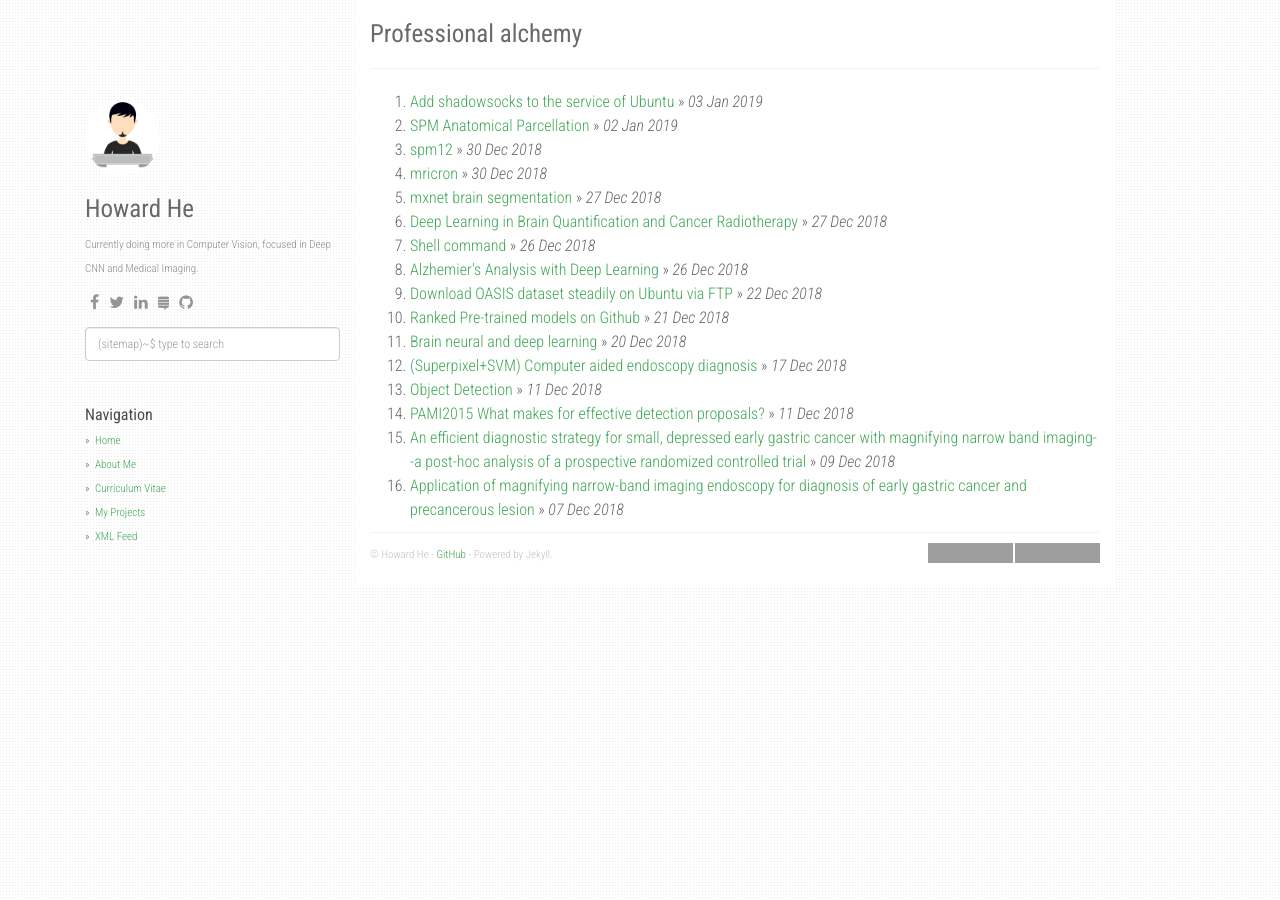
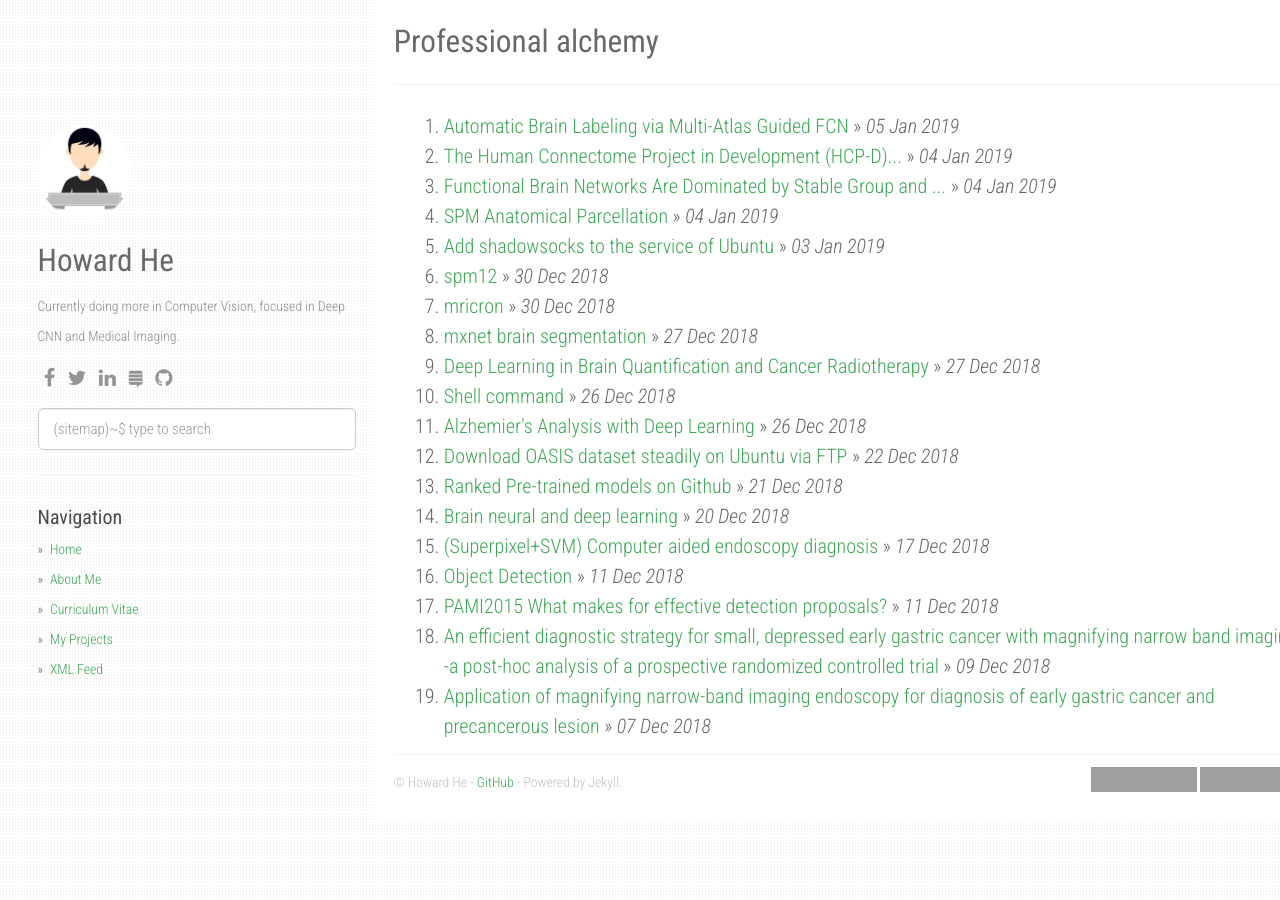
Before and after one commit to howardchina/howardchina.github.io, a Jekyll site: the page built from index.html, in a window 1280 px wide. Built offline with Jekyll 4.4.1, drawn with Linux system fonts in a browser that asks for light colours; nearby versions of some CDN libraries; the list of posts is cut into pages by our own code; some of the changed lines change nothing that is shown; grey boxes are pictures that could not be loaded.

Commit message:
fast update

```diff
--- a/_posts/2018-12-30-spm-tzourriomazoyer-2002.md
+++ b/_posts/2018-12-30-spm-tzourriomazoyer-2002.md
@@ -1,7 +1,7 @@
 ---
 layout: post
 title:  SPM Anatomical Parcellation
-date:   2019-01-02 15:47:00 +0800
+date:   2019-01-04 15:27:00 +0800
 categories: [brain,tools]
 ---
 
@@ -71,12 +71,113 @@ MRI brain template from Montreal Neurological Institue database.
 * software (Voxeline, Diallo, 1998)
 * 3D tracking and drawing of anatomical landmarks both on the external surface of the hemisphere and on any incidence.
 
-*Regions Drawing*
+***Regions Drawing***
 
-
+* draw manually every 2 mm on axial slices (Fig. 3 and 4).
+* sulci landmarks were used as the limits of the ROI on the outer surface of the brain.
+* inner boundaries were traced along the sulci internal course, starting from the landmark.
 
 ![1546413558671]({{site.url}}/static/img/posts/1546413558671.png)
 
 ![1546413670001]({{site.url}}/static/img/posts/1546413670001.png)
 
+*3D Anatomical Volumes of Interest (AVOI)*
+
+* each region was two dimensionally filled using 4邻域联通
+* each anatomical regiona 3D AVOI was created
+* the 1-mm<sup>3</sup> volume was calculated using the nearest neighbor interpolation
+* Each AVOI was then given a gray-level code
+
+*Automated Anatomical Labeling*
+
+three procedures for automatic anatomical labeling of the functional activation map:
+
+* local maxima labeling
+* extended local maxima labeling
+* cluster labeling
+
+preparation: spatially normalized using MNI template
+
+1. functional map is thresholded
+2. both the local maxima and the clusters are extracted
+
+illustrated in Fig. 5.
+
 ![1546413958522]({{site.url}}/static/img/posts/1546413958522.png)
+
+*SPM Anatomical Labeling Interface*
+
+**MNI SINGLE-SUBJECT BRAIN PARCELLATION**
+
+**Sulci Identification**
+
+![1546586246315]({{site.url}}/static/img/posts/1546586246315.png)
+
+*Lateral Surface of the Hemispheres*
+
+* the central region
+* the frontal lobe
+* the temporal lobe
+* the parietal lobe and occipital lobe
+
+*Internal Surface of the Hemispheres*
+
+* Frontal lobe
+* Occipital lobe
+
+*Inferior Surface of the Hemisphere*
+
+* Frontal lobe
+* Temporal lobe
+
+**Regions Definition**
+
+*Central Region*
+
+* Precentral gyrus and postcentral gyrus
+* Rolandic operculum
+
+*Frontal Lobe Lateral Cortex*
+
+* The superior, middle, and inferior frontal gyri.
+* The medial surface of the frontal lobe
+* The orbital part of the frontal lobe
+
+*Temporal Lobe*
+
+* Planimetry
+* Lateral cortex
+
+Parietal Lobe
+
+* Lateral surface
+* Medial surface
+
+Occipital Lobe
+
+* Lateral surface
+* Medial surface
+
+The Limbic Lobe
+
+* The cingulate regions
+* The temporal pole
+* The hippocampal and parahippocampal regions
+
+*The Insula and Subcortical Gray Nuclei*
+
+**Application to Functional Activation Labeling**
+
+![1546586215513]({{site.url}}/static/img/posts/1546586215513.png)
+
+**DISSCUSSION**
+
+*Anatomical Issures*
+
+* MNI single-subject brain
+* AVOI definition
+* Comparison with other parcellations
+
+*Labelling of Functinal Areas*
+
+* SPM interface
--- /dev/null
+++ b/_posts/2019-01-04-group-and-individual-facters.md
@@ -0,0 +1,30 @@
+---
+layout: post
+title:  Functional Brain Networks Are Dominated by Stable Group and ...
+date:   2019-01-04 15:35:00 +0800
+categories: [brain]
+---
+
+**In Brief**
+
+Gratton et al. comprehensively measure individual, day-to-day, and task variance
+in functional brain networks, revealing that networks are dominated by stable
+individual factors, not cognitive content. These findings suggest utility of
+functional network measurements in personalized medicine.
+
+**Graph Abstract**
+
+![1546587579089]({{site.url}}/static/img/posts/1546587659644.png)
+
+**Highlights**
+
+* Functional networks are dominated by common group and
+  stable individual features
+* Task state only modestly influences brain networks, largely
+  varying by individual
+* With substantial data, day-to-day variability is minimal
+* Variance sources show distinct topography and links to
+  intrinsic and evoked factors
+
+**In this study:**
+We analyzed data from nine high-quality, highly sampled individuals to parse the magnitude and anatomical distribution of network variability across subjects, sessions, and tasks. Critically, we find that functional networks are dominated by common organizational principles and stable individual features, with substantially more modest contributions from task-state and day-to-day variability. Sources of variation were differentially distributed across the brain and differentially linked to intrinsic and task-evoked sources. We conclude that functional networks are suited to measuring stable individual characteristics, suggesting utility in personalized medicine.
--- /dev/null
+++ b/_posts/2019-01-04-lifespan-human-connectome-project.md
@@ -0,0 +1,224 @@
+---
+layout: post
+title:  The Human Connectome Project in Development (HCP-D)...
+date:   2019-01-04 15:52 +0800
+categories: [brain]
+---
+
+## The Lifespan Human Connectome Project in Development: A large-scale study of brain connectivity development in 5–21 year olds
+
+**abstract:**
+
+Examination of brain organization and connectivity. HCP-D exploiting tools to chart changes in brain connectivity.
+
+* When complete, the HCP-D will comprise
+  * approximately ~1750 open access datasets
+    * from 1300+ healthy participants,
+      * ages 5-21 years,
+      * acquired at four sites across the USA.
+      * The participants are from diverse geographical, ethnic, and socioeconomic background.
+      * While most participants are tested once, others take part in a three-wave longitudinal component focused on the pubertal period (ages 9-17 years).
+    * Brain imaging sessions are acquied on a 3 T Siemens Prisma platform and include
+      * structural, functional (resting state and task-based), diffusion, and perfusion imaging,
+      *  physiological monitoring,
+      *  and a battery of cognitive tasks and self-reports.
+    * For minors, parents additionally complete a battery of instruments to characterize
+      * cognitive and emotional development,
+      * and environmrntal variables relevant to development.
+    * Participants provide biological samples of
+      * blood,
+      * saliva,
+      * and hair,
+    * enabling assays of
+      * pubertal hormones,
+      * health markers,
+      * and banked DNA samples.
+
+This paper outlines the overarching aims of the projects, the approach taken to acquire maximally informative data while minimizing participant burden, preliminary analyses, and discussion of the intended uses and limitations of the dataset.
+
+Transformation
+
+* from childhood to mature adulthood
+* Major physical and hormonal ecents transform the body,
+* and foundational maturational processes shape brain and behavior
+* with widespread inpact on cognition, health, and daily funcioning
+
+Our understanding of how human brain networks change over development remains fragmentary.
+
+Technical advances in noninvasive human neuroimaging; to prob fundamental questions
+
+HCP-D to generate a foundational dataset; advances our understanding of the development of brain organization and connectivity in 5-21 years.
+
+**HCP-D consortium** includes four imaging sites:
+
+* Harvard University,
+* University of California-Los Angeles (UCLA),
+* University of Minnesota (UMinn),
+* and Washington University in St. Louis (WUSTL)
+
+with Oxford University contributing to acquisition and data analytic approaches.
+
+**Overview of the HCP-D including**
+
+* project aims,
+* the  data being acquired,
+* key decisions that led to the final HCP-D protocal,
+* and preliminary results.
+
+**1.Overview OF HCP-D**
+
+***1.1. Aims***
+
+1. Adape existing HCP protocals to the practical challenges of studying developmental populations.
+2. Acquire high quality multimodal imaging data to characterize age-related changes in brain network organization and connectivity.
+3. Prioritize infection points of health-relevant behavioral changes with specific developmental phases.
+4. Optimize data processing schemes for developmental data and make the data and analytic tools publicly available for the scientific community.
+
+***1.2. Relation to other brain imaging projects***
+
+The HCP-D builds on the success of the HCP Young Adult (HCP-YA) project
+
+* studied 1100 22-35 year olds from 2010 to 2016 (Van Essen et al., 2013)
+
+Continuity across the lifespan is provided by:
+
+* The Human Connectome Project in Aging (HCP-A)
+  * spans ages 36-100 + years (Bookheimer et al., under review)
+  * and the "Baby Connectome" project spans ages 0-5 years using methods customized for very young children (https://www.med.unc.edu/bric/ideagroup/)
+
+Synergy with other larger-scale iamging srudies on developmental populations:
+
+* the Philadelphia Neurodevelopmental Cohort (Satterthwaite et al., 2014a; age 8-21 years),
+* the Pediatric Imaging, Neurocognition, and Genetics study (Brown et al., 2012; age 3-20 years),
+* Imagen (Schumann et al., age 14-16 years),
+* and Generation R (Kooijman et al., 2016, White et al., 2018; age 6-11 years)
+
+HCP-D is also complementary to
+
+* the ongoing Adolelscent Brain and Cognitive Development (ABCD) project (Volkow et al., 2017; Casey et al., 2018).
+
+Mainly a cross-sectional project spanning ages 5-21 years, with embedded longitudinal cohorts around puberty.
+
+**2.Population of study**
+
+***2.1 What is "typical development"?***
+
+Table 1
+
+Overview of inclusion and exclusion criteria.
+
+| Inclusion Criteria  | Exlusion Criteria                                            |
+| ------------------- | ------------------------------------------------------------ |
+| Age 5-21 years      | Premature birth                                              |
+| Speaks English well | Serious medical conditions (e.g., stroke, cerebral palsy)    |
+| Safe to enter MRI   | Serious endocrine condition (e.g., precocious puberty, untreated growth hormone deficiency)<br />Long term use of immunosuppressants or steroids<br />Any history of serious head injury<br />Hospitalization >2 days for certain physical or psychiatric conditions or substance use<br />Treatment >12 months for psychiatric conditions<br />Receiving certain special services at school<br />Claustrophobia<br />Pregnancy |
+
+***2.2 Sample***
+
+Fig. 1
+
+***2.3 Logitudinal comnponent***
+
+**3.Study flow**
+
+Fig. 2, Fig. 1
+
+![1546689248888]({{site.url}}/static/img/posts/1546689248888.png)
+
+![1546687295966]({{site.url}}/static/img/posts/1546687295966.png)
+
+**4.Brain imaging**
+
+***4.1 Overview of imaging***
+
+Fig. 3
+
+![1546687379021]({{site.url}}/static/img/posts/1546687379021.png)
+
+***4.2 Task fMRI***
+
+***4.2.1 Reward magnitude (i.e., "guessing") task***
+
+Fig. 4A, Table 2
+
+![1546687598472]({{site.url}}/static/img/posts/1546687598472.png)
+
+***4.2.1.1 Reward conditioning manipulation***
+
+Fig. 4B
+
+***4.2.1.2 Preliminary data analysis***
+
+Fig. 5
+
+![1546687764069]({{site.url}}/static/img/posts/1546687764069.png)
+
+***4.2.2 Inhibitory control (i.e., "CARIT") task***
+
+Table 2
+
+***4.2.2.1 Preliminary data analysis***
+
+Fig. 6
+
+![1546687980842]({{site.url}}/static/img/posts/1546687980842.png)
+
+***4.2.3 Emotion task***
+
+Fig. 7
+
+![1546688069945]({{site.url}}/static/img/posts/1546688069945.png)
+
+***4.2.3.1 Preliminary data analysis***
+
+Fig. 8
+
+![1546688147142]({{site.url}}/static/img/posts/1546688147142.png)
+
+***4.3 Mock scan and practive***
+
+**5.Outside of scanner measures**
+
+***5.1 Biological samples***
+
+Table 2
+
+***5.1.1 DNA***
+
+***5.1.2 Hemoglobin A1c***
+
+***5.1.3 Drug test***
+
+***5.1.4 Pubertal homones***
+
+Table 2 Summary of biological samples acquired in HCP-D
+
+| Purpose            | Assay                                                        | Sample                                | Age Acquired                                                 |
+| :----------------- | :----------------------------------------------------------- | :------------------------------------ | ------------------------------------------------------------ |
+| Genotyping         | DNA (Banked for future analysis)                             | Blood, saliva (if blood not acquired) | Blood: 9-21 y.o.<br />Saliva: 5-8 y.o., and if blood draw refused |
+| Diabetes risk      | Hemoglobin A1c                                               | Blood                                 | 9-21 y.o.                                                    |
+| Drug use           | Cocaine, THC, Opiates, Amphetamine, Methamphetamine, OxyContin | Urine                                 | 12-21 y.o.                                                   |
+| Active alcohol use | Breathalyzer                                                 | Breath                                | 12-21 y.o.                                                   |
+| Hormones           | Testosterone, progesterone, estradiol, DHEA                  | Hair, saliva                          | 5-21 y.o.                                                    |
+
+***5.2 Assessment of behaviors, abilities, traits, and environments***
+
+Table 3-4
+
+![1546688865467]({{site.url}}/static/img/posts/1546688865467.png)
+
+***5.3 Clinical assessments***
+
+Tabel 1
+
+***5.4 Fifteen-month folow-up***
+
+Table 3
+
+**6.Intended use and limitations**
+
+**7.Conclusion**
+
+Examination of structural and functional brain connectivity at unprecedented levels of spatial and emporal resolution.
+
+The rich, multimodal data acquired in HCP-D.
--- /dev/null
+++ b/_posts/2019-01-05-brain-labeling.md
@@ -0,0 +1,51 @@
+---
+layout: post
+title:  Automatic Brain Labeling via Multi-Atlas Guided FCN
+date:   2019-01-05 21:21:00 +0800
+categories: [brain]
+---
+
+## Automatic Brain Labeling via Multi-Atlas Guided Fully Convolutional Networks
+
+**MA-FCN**
+
+Keywords: Brain image labeling, fully convolutional network, patch-based labeling
+
+Longwei Fang 1-2, **Dinggang Shen** 3 et al.,
+
+1. Institute of Automation, Chinese Academy of Sciences, Beijing, China,
+2. Center for Excellence in Brain Science and Intelligence Technology, Chinese Academy of Sciences, Beijing, China
+3. Department of Radiology and BRIC, University of North Carolina at Chapel Hill, North Carolina, USA
+
+**Abstract**:
+
+traditional methods:
+
+1. register multiple atlases to the target image (non-rigid alignment, lack high accuracy)
+2. propagate the labels from the labeled atlases to the unlabeled target image
+
+patch-based methods:
+
+1. accurate registration (hand-crafted features)
+
+deep learning:
+
+* improve the labeling performance using the prior knowledge from the training atlases
+* patch-based manner, where the input data consist of additional neighboring patches
+* evaluated on several datasets
+
+### 1.Introduction
+
+Significance
+
+* diagnosis
+* investigating early brain development
+* a fundamental step in brain network analysis pipeline
+
+Challenges
+
+* complex brain structures
+* ambiguous boundaries between neighboring regions
+* large variation of the same brain structure across different subjects
+
+![1546697855319]({{site.url}}/static/img/posts/1546697855319.png)
--- a/static/css/main.css
+++ b/static/css/main.css
@@ -5,6 +5,11 @@ body {
   font-weight: 300;
   font-size: 16px;
   color: #666;
+}
+body {
+    zoom: 1.25;
+    -moz-transform: scale(1.25);
+    -moz-transform-origin: 0 0;
 }
 hr {
   margin-top: 20px;
```
Also changed, not shown: static/img/posts/1546586215513.png (added), static/img/posts/1546586246315.png (added), static/img/posts/1546587579089.png (added), static/img/posts/1546587659644.png (added), static/img/posts/1546687295966.png (added), static/img/posts/1546687379021.png (added), static/img/posts/1546687598472.png (added), static/img/posts/1546687764069.png (added), static/img/posts/1546687980842.png (added), static/img/posts/1546688069945.png (added), static/img/posts/1546688147142.png (added), static/img/posts/1546688865467.png (added), static/img/posts/1546689248888.png (added), static/img/posts/1546697855319.png (added).
